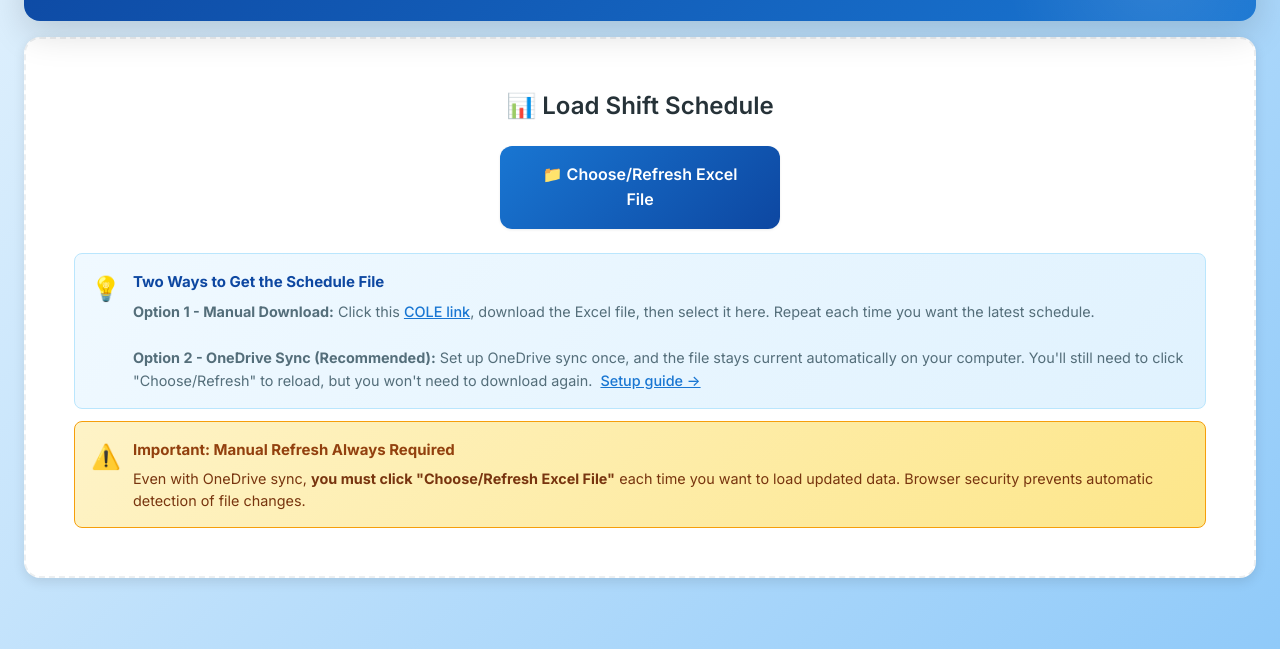
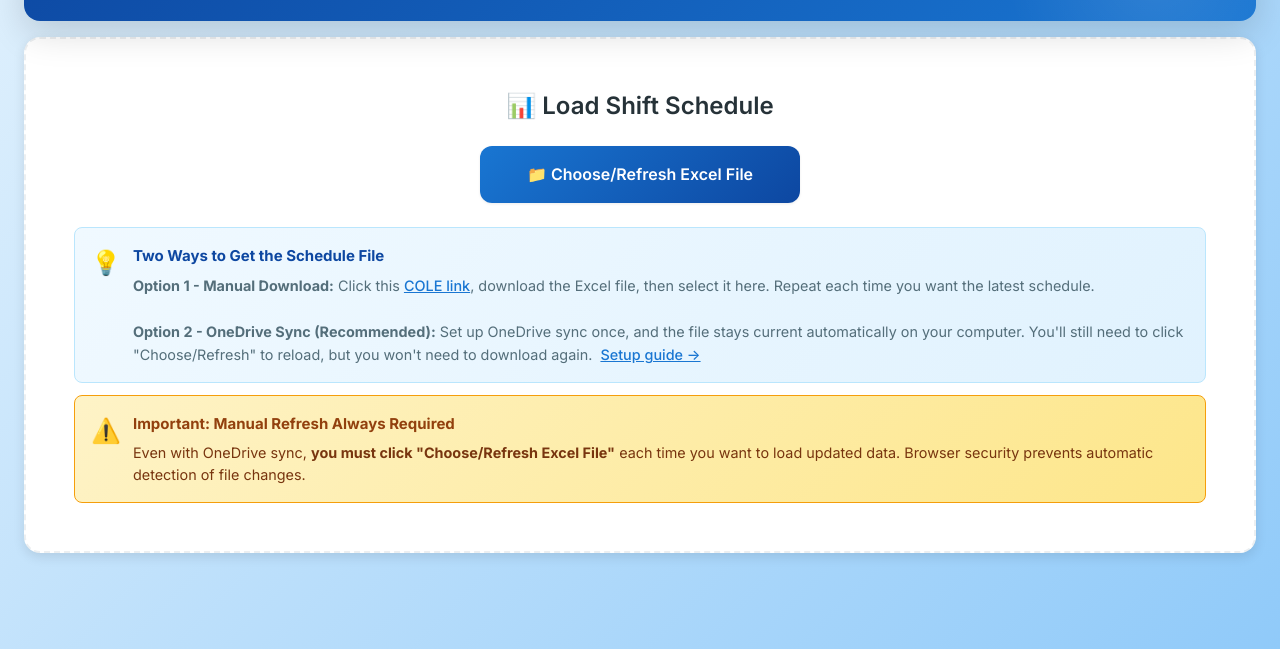
Before and after one commit to maccorless/ShiftViewer, a plain HTML site: page index.html in a window 1280 px wide. Shown: the part 151-800 px from the top of the page. Drawn offline with Linux system fonts and the light colour scheme.

Commit message:
Fix button text alignment and increase width to 320px

```diff
--- a/index.html
+++ b/index.html
@@ -878,10 +878,10 @@
             <h2>📊 Load Shift Schedule</h2>
 
             <!-- Buttons Container - centered on page -->
-            <div style="margin-top: 20px; display: flex; flex-direction: column; align-items: center; width: 280px; margin-left: auto; margin-right: auto;">
+            <div style="margin-top: 20px; display: flex; flex-direction: column; align-items: center; width: 320px; margin-left: auto; margin-right: auto;">
                 <!-- Saved Data Row -->
                 <div id="savedDataRow" style="display: none; margin-bottom: 12px; position: relative; width: 100%;">
-                    <button id="loadSavedDataBtn" class="file-label" style="margin: 0; width: 100%;">
+                    <button id="loadSavedDataBtn" class="file-label" style="margin: 0; width: 100%; text-align: center; justify-content: center;">
                         📂 Load Saved Data
                     </button>
                     <span id="savedDataInfo" style="position: absolute; left: 100%; top: 50%; transform: translateY(-50%); font-size: 0.8rem; line-height: 1.4; text-align: left; padding-left: 16px; white-space: nowrap;"></span>
@@ -889,7 +889,7 @@
 
                 <!-- Choose/Refresh Row -->
                 <div style="width: 100%;">
-                    <label id="chooseFileLabel" for="fileInput" class="file-label" style="margin: 0; width: 100%;">
+                    <label id="chooseFileLabel" for="fileInput" class="file-label" style="margin: 0; width: 100%; text-align: center; justify-content: center;">
                         📁 Choose/Refresh Excel File
                     </label>
                 </div>
```
